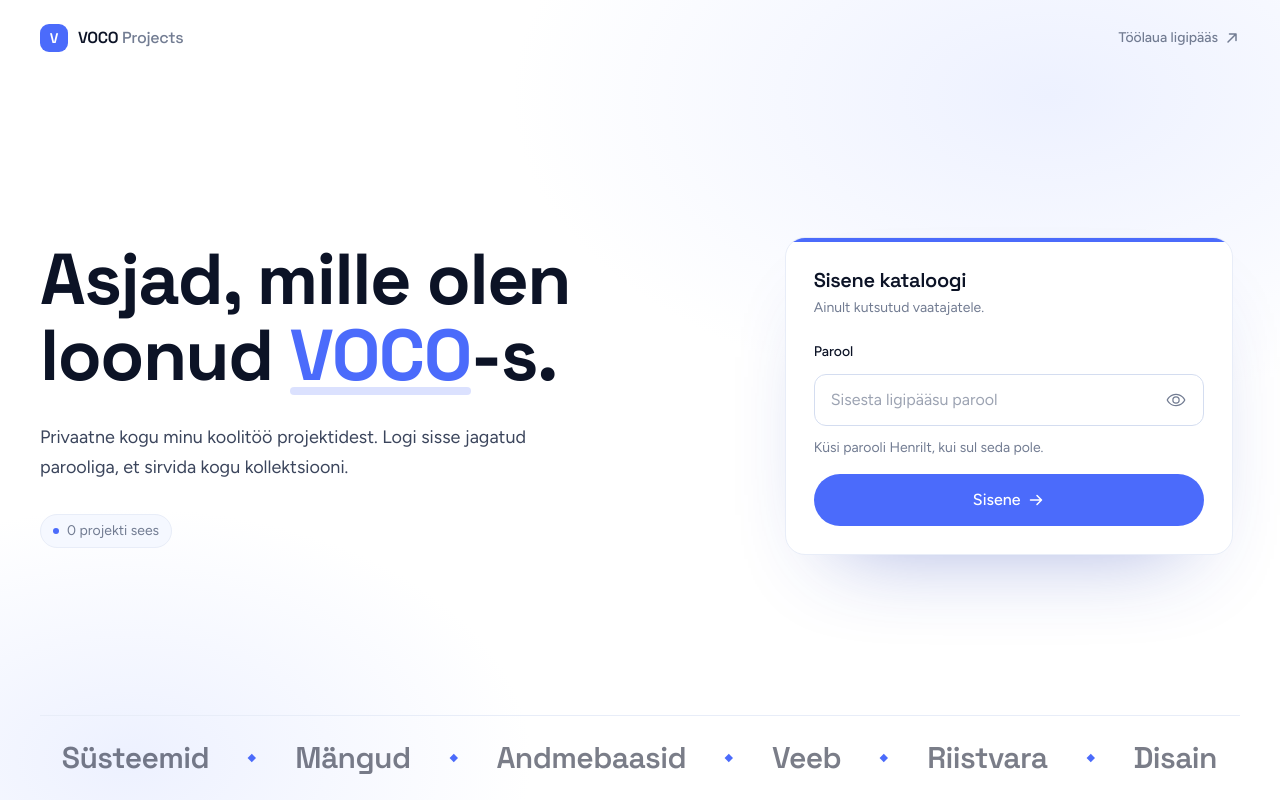
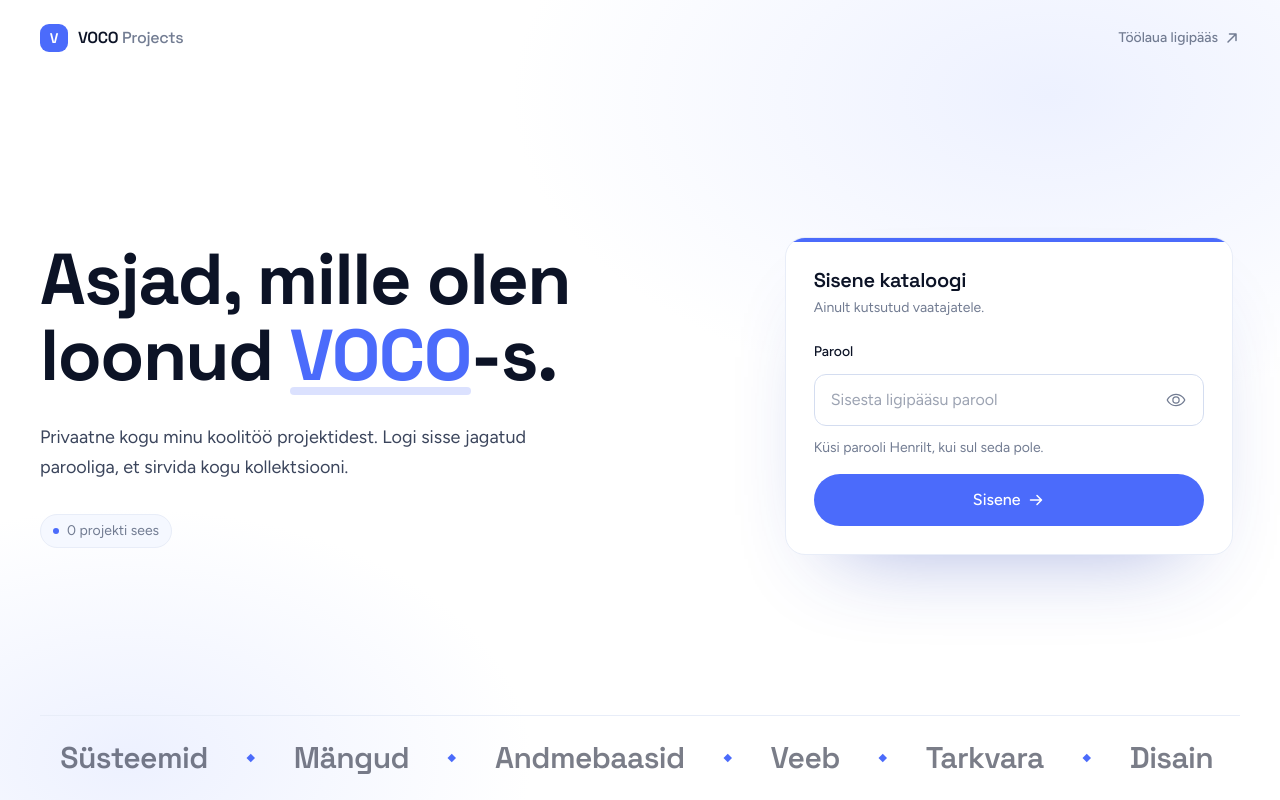
Before and after one commit to MHenri27/voco-project-portal, a Next.js app: page / in a window 1280 px wide. Built offline with nearby package versions, Linux system fonts and the light colour scheme; no server answers; the database is empty.

Commit message:
upd: change marquee

```diff
--- a/components/landing.tsx
+++ b/components/landing.tsx
@@ -124,7 +124,7 @@ export function Landing({ projectCount }: { projectCount: number }) {
       </div>
 
       <footer className="border-t border-line py-6">
-        <Marquee items={["Veeb", "Riistvara", "Disain", "Süsteemid", "Mängud", "Andmebaasid"]} />
+        <Marquee items={["Veeb", "Tarkvara", "Disain", "Süsteemid", "Mängud", "Andmebaasid"]} />
       </footer>
     </main>
   );
```
